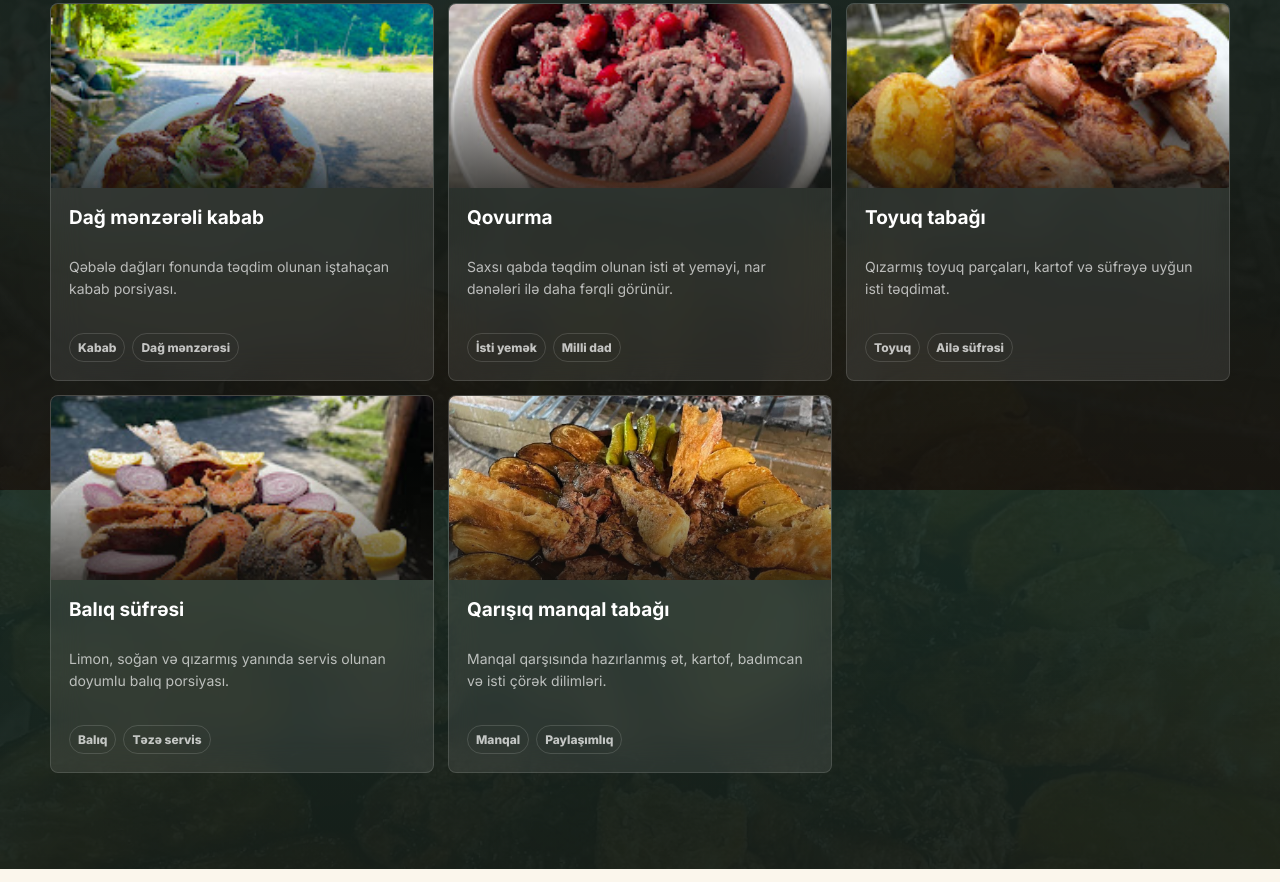
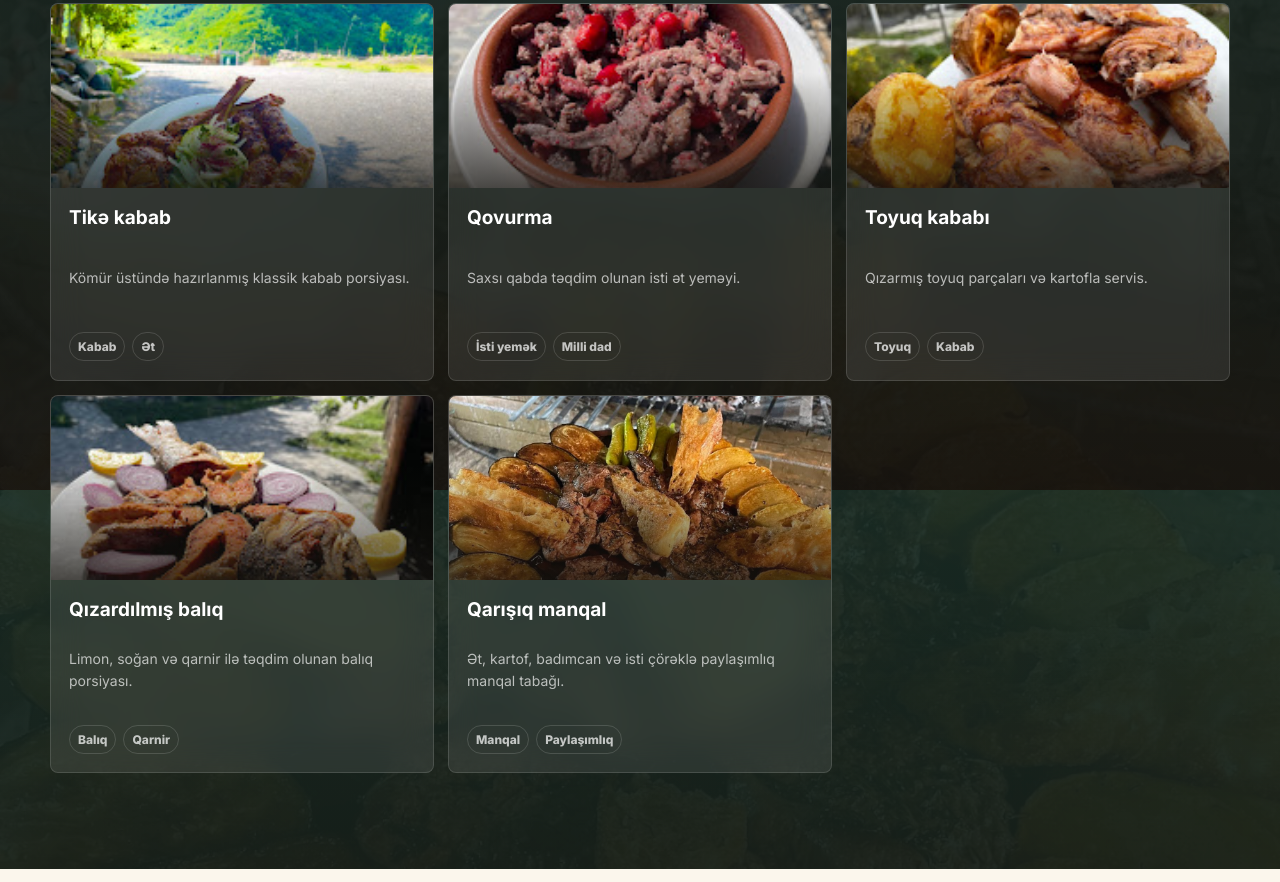
Before and after one commit to ResulShafili/qaya-resturant, a plain HTML site: page index.html in a window 1280 px wide. Shown: the part 2878-3760 px from the top of the page. Drawn offline with nearby package versions, Linux system fonts and the light colour scheme.

Commit message:
Use natural menu item names

```diff
--- a/index.html
+++ b/index.html
@@ -1643,8 +1643,8 @@
             <span>Ailə köşkü</span>
           </button>
           <button class="gallery-item reveal" type="button" data-full="assets/qaya-dish-fish.jpg">
-            <img src="assets/qaya-dish-fish.jpg" alt="Balıq süfrəsi">
-            <span>Balıq süfrəsi</span>
+            <img src="assets/qaya-dish-fish.jpg" alt="Qızardılmış balıq">
+            <span>Qızardılmış balıq</span>
           </button>
           <button class="gallery-item reveal" type="button" data-full="assets/qaya-grill-platter.jpg">
             <img src="assets/qaya-grill-platter.jpg" alt="Manqal tabağı">
@@ -1772,11 +1772,11 @@
 
   <script>
     const dishes = [
-      { category: "kabab", name: "Dağ mənzərəli kabab", image: "assets/qaya-dish-mountain-kebab.jpg", text: "Qəbələ dağları fonunda təqdim olunan iştahaçan kabab porsiyası.", tags: ["Kabab", "Dağ mənzərəsi"] },
-      { category: "main", name: "Qovurma", image: "assets/qaya-dish-meat-bowl.jpg", text: "Saxsı qabda təqdim olunan isti ət yeməyi, nar dənələri ilə daha fərqli görünür.", tags: ["İsti yemək", "Milli dad"] },
-      { category: "kabab", name: "Toyuq tabağı", image: "assets/qaya-dish-chicken.jpg", text: "Qızarmış toyuq parçaları, kartof və süfrəyə uyğun isti təqdimat.", tags: ["Toyuq", "Ailə süfrəsi"] },
-      { category: "fish", name: "Balıq süfrəsi", image: "assets/qaya-dish-fish.jpg", text: "Limon, soğan və qızarmış yanında servis olunan doyumlu balıq porsiyası.", tags: ["Balıq", "Təzə servis"] },
-      { category: "kabab", name: "Qarışıq manqal tabağı", image: "assets/qaya-grill-platter.jpg", text: "Manqal qarşısında hazırlanmış ət, kartof, badımcan və isti çörək dilimləri.", tags: ["Manqal", "Paylaşımlıq"] }
+      { category: "kabab", name: "Tikə kabab", image: "assets/qaya-dish-mountain-kebab.jpg", text: "Kömür üstündə hazırlanmış klassik kabab porsiyası.", tags: ["Kabab", "Ət"] },
+      { category: "main", name: "Qovurma", image: "assets/qaya-dish-meat-bowl.jpg", text: "Saxsı qabda təqdim olunan isti ət yeməyi.", tags: ["İsti yemək", "Milli dad"] },
+      { category: "kabab", name: "Toyuq kababı", image: "assets/qaya-dish-chicken.jpg", text: "Qızarmış toyuq parçaları və kartofla servis.", tags: ["Toyuq", "Kabab"] },
+      { category: "fish", name: "Qızardılmış balıq", image: "assets/qaya-dish-fish.jpg", text: "Limon, soğan və qarnir ilə təqdim olunan balıq porsiyası.", tags: ["Balıq", "Qarnir"] },
+      { category: "kabab", name: "Qarışıq manqal", image: "assets/qaya-grill-platter.jpg", text: "Ət, kartof, badımcan və isti çörəklə paylaşımlıq manqal tabağı.", tags: ["Manqal", "Paylaşımlıq"] }
     ];
 
     const header = document.querySelector("[data-header]");
```
